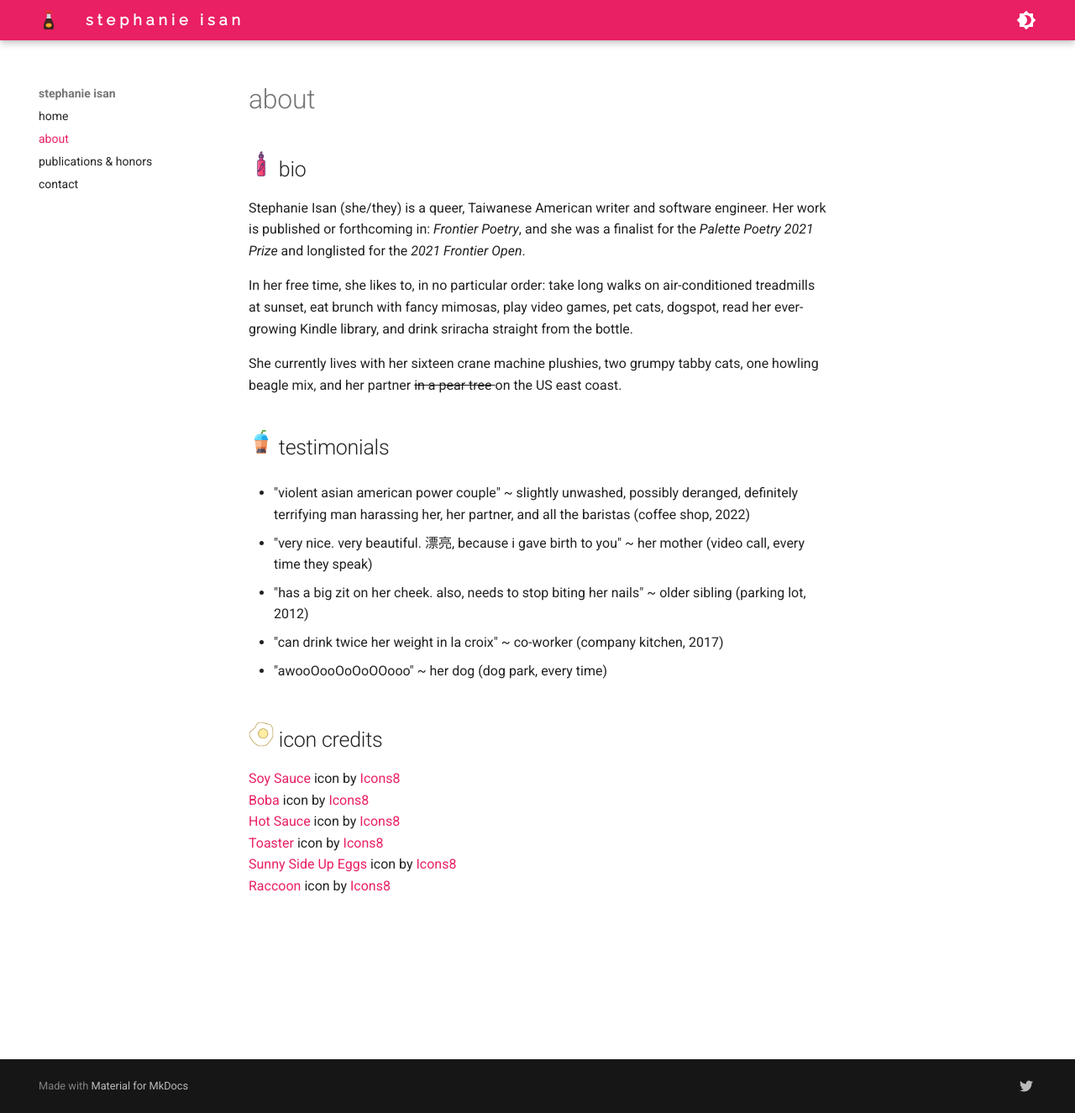
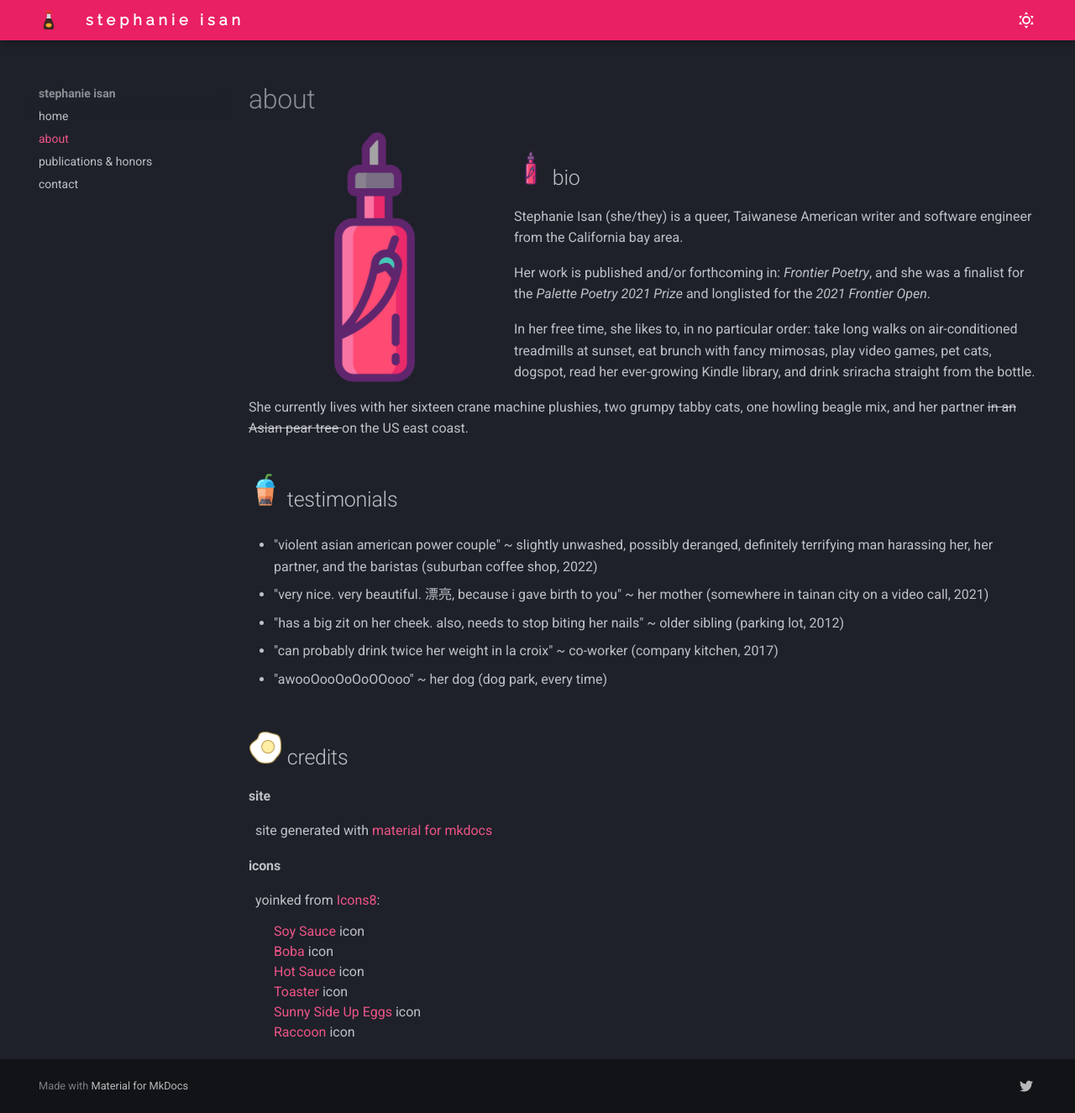
Before and after one commit to ischang/writing_portfolio, an MkDocs documentation site: the page built from docs/about.md, in a window 1280 px wide and 1325 px high. Shown: the whole window at 84% size. Built offline with MkDocs 1.6.1 and Material for MkDocs 9.7.7, drawn with Linux system fonts in a browser that asks for light colours.

Commit message:
minor changes and css bumps

```diff
--- a/docs/about.md
+++ b/docs/about.md
@@ -1,42 +1,53 @@
 ---
 hide:
   - footer
+  - toc
 ---
 
 # about
+<div style="align:left;"
+ <figure markdown>
+   ![hot sauce](assets/hot-sauce.png){  width="300" align=left }
+ </figure>
+</div>
 
-## <img src="../assets/hot-sauce.png" style="height:30px;"> bio
 
-Stephanie Isan (she/they) is a queer, Taiwanese American writer and software engineer.
-Her work is published or forthcoming in: *Frontier Poetry*, and she was a finalist for the *Palette Poetry 2021 Prize* and longlisted for the *2021 Frontier Open*.
+## ![hot sauce](assets/hot-sauce.png){  width="40" } bio
+
+Stephanie Isan (she/they) is a queer, Taiwanese American writer and software engineer from the California bay area.
+
+Her work is published and/or forthcoming in: *Frontier Poetry*, and she was a finalist for the *Palette Poetry 2021 Prize* and longlisted for the *2021 Frontier Open*.
 
 In her free time, she likes to, in no particular order: take long walks on air-conditioned treadmills at sunset, eat brunch with fancy mimosas, play video games, pet cats, dogspot, read her ever-growing Kindle library, and drink sriracha straight from the bottle.
 
-She currently lives with her sixteen crane machine plushies, two grumpy tabby cats, one howling beagle mix, and her partner <s> in a pear tree </s> on the US east coast.
+She currently lives with her sixteen crane machine plushies, two grumpy tabby cats, one howling beagle mix, and her partner <s> in an Asian pear tree </s> on the US east coast.
 
+## ![boba](assets/boba.png){  width="40" } testimonials
 
-## <img src="../assets/boba.png" style="height:30px;"> testimonials
+- "violent asian american power couple" ~ slightly unwashed, possibly deranged, definitely terrifying man harassing her, her partner, and the baristas (suburban coffee shop, 2022)
 
-- "violent asian american power couple" ~ slightly unwashed, possibly deranged,  definitely terrifying man harassing her, her partner, and all the baristas (coffee shop, 2022)
-
-- "very nice. very beautiful. 漂亮, because i gave birth to you" ~ her mother (video call, every time they speak)
+- "very nice. very beautiful. 漂亮, because i gave birth to you" ~ her mother (somewhere in tainan city on a video call, 2021)
 
 - "has a big zit on her cheek. also, needs to stop biting her nails" ~ older sibling (parking lot, 2012)
 
-- "can drink twice her weight in la croix" ~ co-worker (company kitchen, 2017)
+- "can probably drink twice her weight in la croix" ~ co-worker (company kitchen, 2017)
 
 - "awooOooOoOoOOooo" ~ her dog (dog park, every time)
 
 
-## <img src="../assets/eggs.png" style="height:30px;"> icon credits
-<a target="_blank" href="https://icons8.com/icon/COT3n5g0HNI9/soy-sauce">Soy Sauce</a> icon by <a target="_blank" href="https://icons8.com">Icons8</a>
-<br>
-<a target="_blank" href="https://icons8.com/icon/b3SmnBWFR09w/boba">Boba</a> icon by <a target="_blank" href="https://icons8.com">Icons8</a>
-<br>
-<a target="_blank" href="https://icons8.com/icon/At5OBthGDHYJ/hot-sauce">Hot Sauce</a> icon by <a target="_blank" href="https://icons8.com">Icons8</a>
-<br>
-<a target="_blank" href="https://icons8.com/icon/30198/toaster">Toaster</a> icon by <a target="_blank" href="https://icons8.com">Icons8</a>
-<br>
-<a target="_blank" href="https://icons8.com/icon/37880/sunny-side-up-eggs">Sunny Side Up Eggs</a> icon by <a target="_blank" href="https://icons8.com">Icons8</a>
-<br>
-<a target="_blank" href="https://icons8.com/icon/np5aaglr7Ddq/raccoon">Raccoon</a> icon by <a target="_blank" href="https://icons8.com">Icons8</a>
+## ![egg](assets/eggs.png){  width="40" } credits
+
+#### site
+&nbsp; site generated with [material for mkdocs](https://squidfunk.github.io/mkdocs-material/)
+
+#### icons
+&nbsp; yoinked from <a target="_blank" href="https://icons8.com">Icons8</a>:
+
+<ul style="list-style-type: none; line-height: 1em! important;">
+  <li><a href="https://icons8.com/icon/COT3n5g0HNI9/soy-sauce">Soy Sauce</a> icon</li>
+  <li> <a href="https://icons8.com/icon/b3SmnBWFR09w/boba">Boba</a> icon</li>
+  <li> <a href="https://icons8.com/icon/At5OBthGDHYJ/hot-sauce">Hot Sauce</a> icon </li>
+  <li> <a href="https://icons8.com/icon/30198/toaster">Toaster</a> icon </li>
+  <li> <a href="https://icons8.com/icon/37880/sunny-side-up-eggs">Sunny Side Up Eggs</a> icon </li>
+  <li> <a href="https://icons8.com/icon/np5aaglr7Ddq/raccoon">Raccoon</a> icon </li>
+</ul>
--- a/docs/stylesheets/contact_form.css
+++ b/docs/stylesheets/contact_form.css
@@ -1,6 +1,9 @@
 /* font header banner */
 @import url("https://fonts.googleapis.com/css2?family=Raleway&display=swap");
 
+.twitter {
+    color: #1DA1F2;
+}
 /* header for banner */
 .md-header__inner {
     letter-spacing: .5em;
@@ -11,6 +14,11 @@
 /* fix weird spacing between h1s*/
 .md-typeset h1 {
     margin: 0 0 0.5em 0 !important;
+}
+
+/* i wanted closer spacing in pubs page for h2s */
+.pubs_honors h2 {
+    margin: 1.0em 0 0.5em 0 !important;
 }
 
 /*contact form */
--- a/mkdocs.yml
+++ b/mkdocs.yml
@@ -10,13 +10,16 @@ extra:
   social:
     - icon: fontawesome/brands/twitter
       link: https://twitter.com/srirachachang
-      name: stephanie on twitter
 extra_css:
   - stylesheets/contact_form.css
   - stylesheets/pics.css
 markdown_extensions:
-    - toc:
-        toc_depth : "1-1"
+    - meta
+    - pymdownx.emoji:
+        emoji_index: !!python/name:materialx.emoji.twemoji
+        emoji_generator: !!python/name:materialx.emoji.to_svg
+    - attr_list
+    - md_in_html
 theme:
   name: material
   logo: assets/soy-sauce.png
@@ -24,14 +27,7 @@ theme:
     - header.autohide
   palette:
     # Palette toggle for light mode
-    - media: "(prefers-color-scheme)"
-      scheme: default
-      primary: pink
-      accent: pink
-      toggle:
-        icon: material/brightness-4
-        name: Switch to system preference
-    - media: "(prefers-color-scheme: light)"
+    - media: "(prefers-color-scheme: dark)"
       scheme: default
       primary: pink
       accent: pink
@@ -39,7 +35,7 @@ theme:
         icon: material/weather-night
         name: Switch to dark mode
     # Palette toggle for dark mode
-    - media: "(prefers-color-scheme: dark)"
+    - media: "(prefers-color-scheme: light)"
       scheme: slate
       primary: pink
       accent: pink
```
Also changed, not shown: docs/contact.md (+6 -2 lines), docs/index.md (+1 -0 lines), docs/publications.md (+7 -2 lines).
